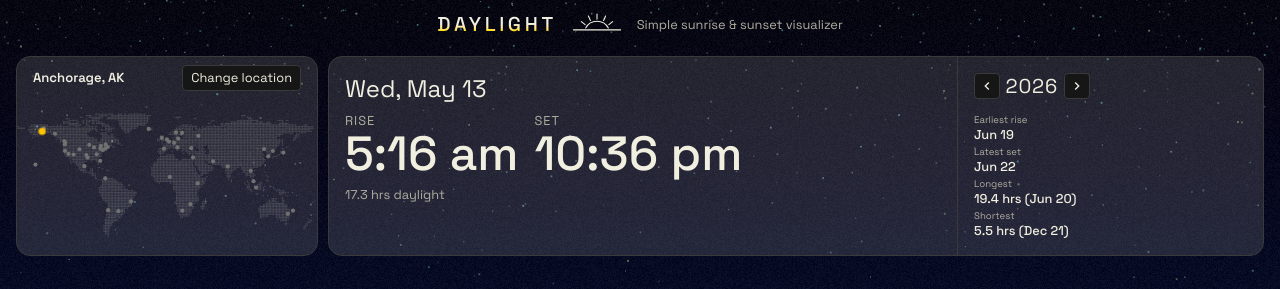
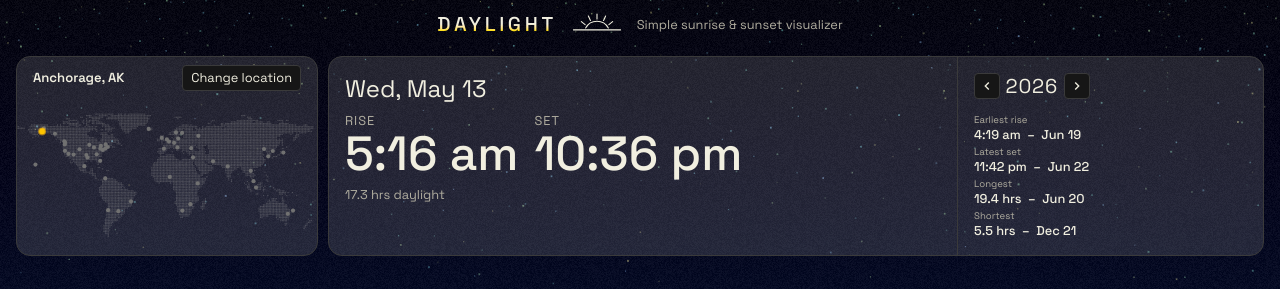
Before and after one commit to natebridi/sunrise, a React (Vite) app: page / in a window 1280 px wide. Both pictures are taken after a click on the item "Anchorage, AK". Shown: the top 289 px of the page. Built offline with nearby package versions, Linux system fonts and the light colour scheme.

Commit message:
tweak display of year stats

```diff
--- a/src/App.tsx
+++ b/src/App.tsx
@@ -60,6 +60,8 @@
   const todayIndex = year === today.getFullYear()
     ? Math.floor((today.getTime() - new Date(year, 0, 1).getTime()) / 86400000)
     : null;
+
+  const yearStatSep = " \u00a0–\u00a0 ";
 
   return (
     <div className="app">
@@ -155,25 +157,31 @@
                     <div className="year-mini-stats">
                       <span className="mini-stat-label">Earliest rise</span>
                       <span className="mini-stat-value">
+                        {twelveHour ? days[yearStats.earliestIdx].risef : days[yearStats.earliestIdx].risef24}
+                        {yearStatSep}
                         {MONTH_NAMES[days[yearStats.earliestIdx].month].slice(0, 3)}{" "}
                         {days[yearStats.earliestIdx].day}
                       </span>
                       <span className="mini-stat-label">Latest set</span>
                       <span className="mini-stat-value">
-                      {MONTH_NAMES[days[yearStats.latestIdx].month].slice(0, 3)}{" "}
+                        {twelveHour ? days[yearStats.latestIdx].setf : days[yearStats.latestIdx].setf24}
+                        {yearStatSep}
+                        {MONTH_NAMES[days[yearStats.latestIdx].month].slice(0, 3)}{" "}
                         {days[yearStats.latestIdx].day}
                       </span>
                       <span className="mini-stat-label">Longest</span>
                       <span className="mini-stat-value">
                         {((days[yearStats.longestIdx].set - days[yearStats.longestIdx].rise) / 60).toFixed(1)} hrs
-                        ({MONTH_NAMES[days[yearStats.longestIdx].month].slice(0, 3)}{" "}
-                        {days[yearStats.longestIdx].day})
+                        {yearStatSep}
+                        {MONTH_NAMES[days[yearStats.longestIdx].month].slice(0, 3)}{" "}
+                        {days[yearStats.longestIdx].day}
                       </span>
                       <span className="mini-stat-label">Shortest</span>
                       <span className="mini-stat-value">
                         {((days[yearStats.shortestIdx].set - days[yearStats.shortestIdx].rise) / 60).toFixed(1)} hrs
-                        ({MONTH_NAMES[days[yearStats.shortestIdx].month].slice(0, 3)}{" "}
-                        {days[yearStats.shortestIdx].day})
+                        {yearStatSep}
+                        {MONTH_NAMES[days[yearStats.shortestIdx].month].slice(0, 3)}{" "}
+                        {days[yearStats.shortestIdx].day}
                       </span>
                     </div>
                   )}
```
